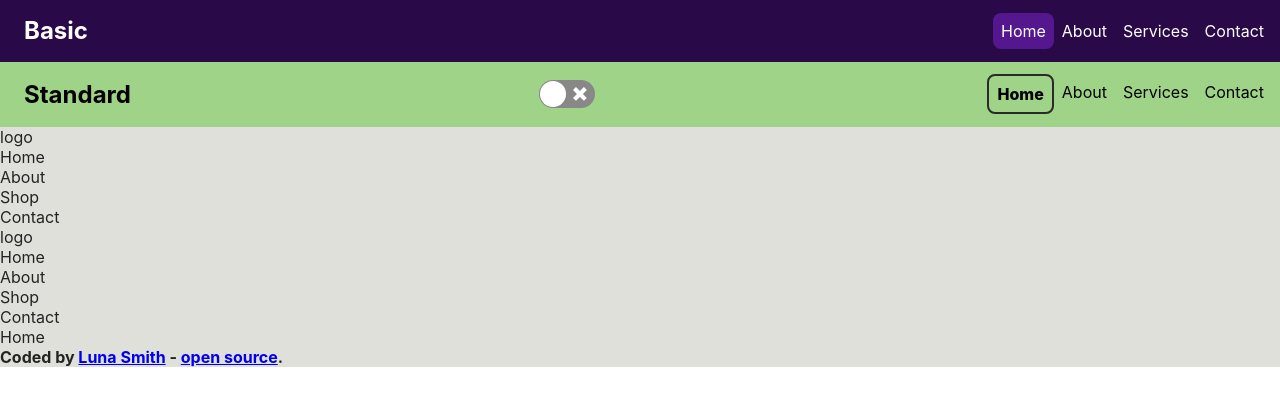
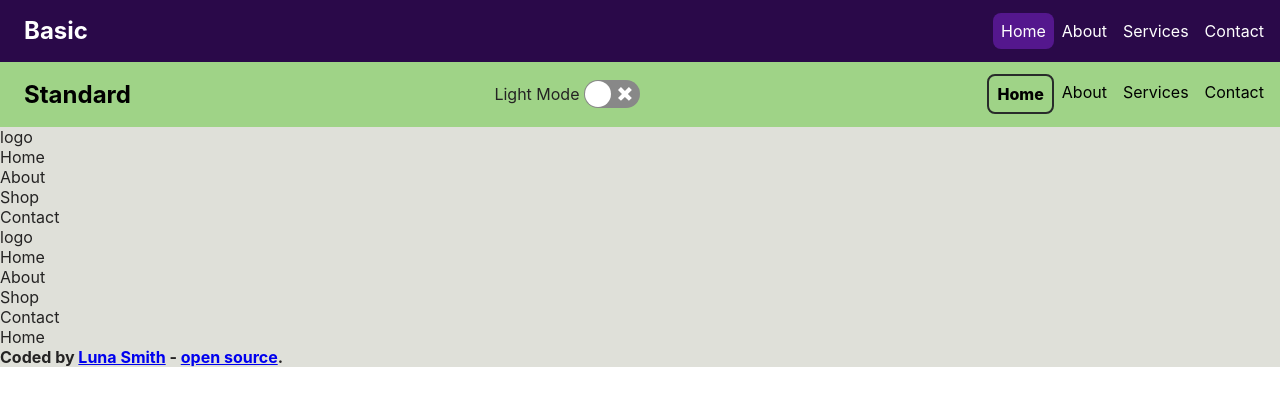
Before and after one commit to Lu-Smith/react_headers, a React (Create React App) app: page / in a window 1280 px wide. Shown: the top 406 px of the page. Built offline with nearby package versions, Linux system fonts and the light colour scheme.

Commit message:
Updated styling and label to switch

```diff
--- a/src/components/HeaderTwo.tsx
+++ b/src/components/HeaderTwo.tsx
@@ -15,6 +15,7 @@ const HeaderTwo = ({toggleTheme, theme}: ThemeProps) => {
     <nav className='HeaderTwo'>
       <div className='title'><Link to='/'>Standard</Link></div>
       <div className='switch'>
+        <label htmlFor="">{theme === 'light' ? 'Light Mode' : 'Dark Mode'}</label>
           <ReactSwitch checked={theme === "dark"} onChange={toggleTheme}/>
       </div>
       <div className="menu" onClick={() => {
--- a/src/components/styles/HeaderTwo.css
+++ b/src/components/styles/HeaderTwo.css
@@ -85,8 +85,8 @@
 
 .HeaderTwo .switch {
     display: flex;
-    width: 400px;
-    justify-content: center;
+    width: 150px;
+    justify-content: space-around;
     align-items: center;
 }
 
```
